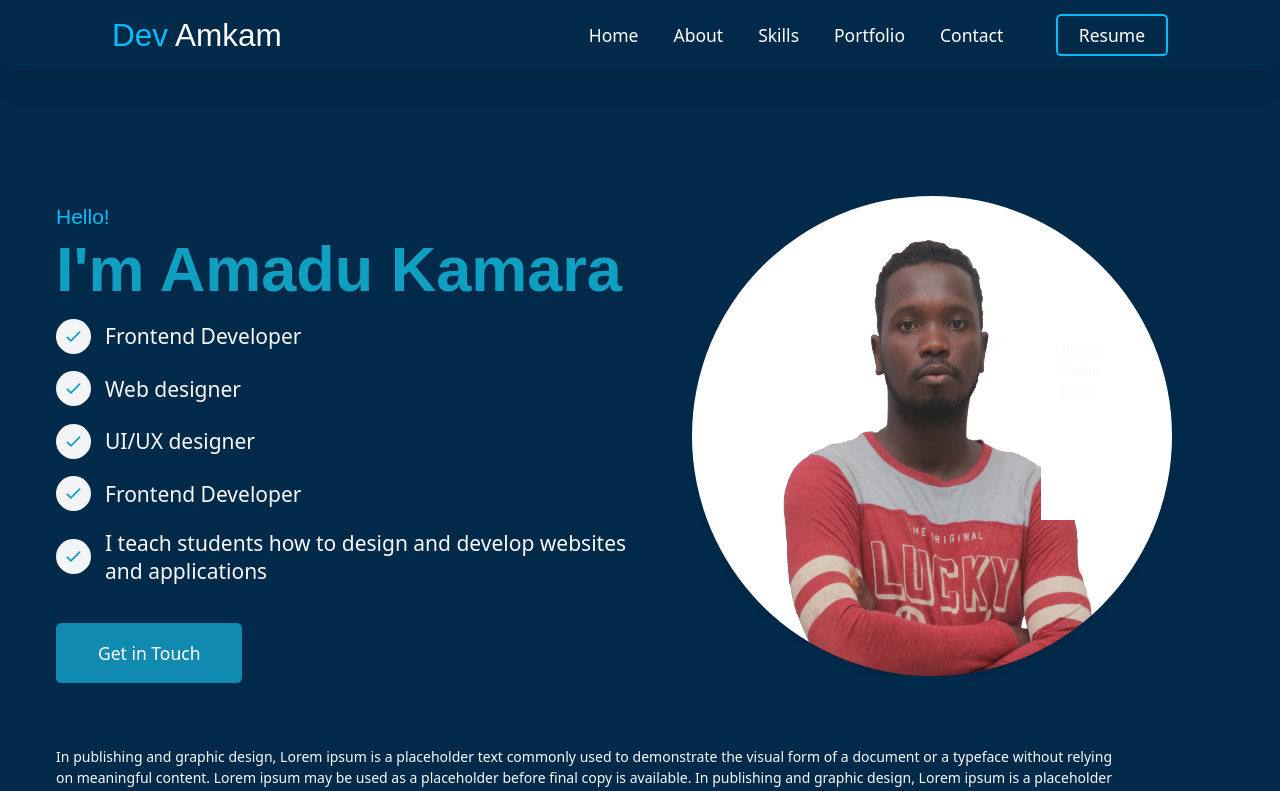
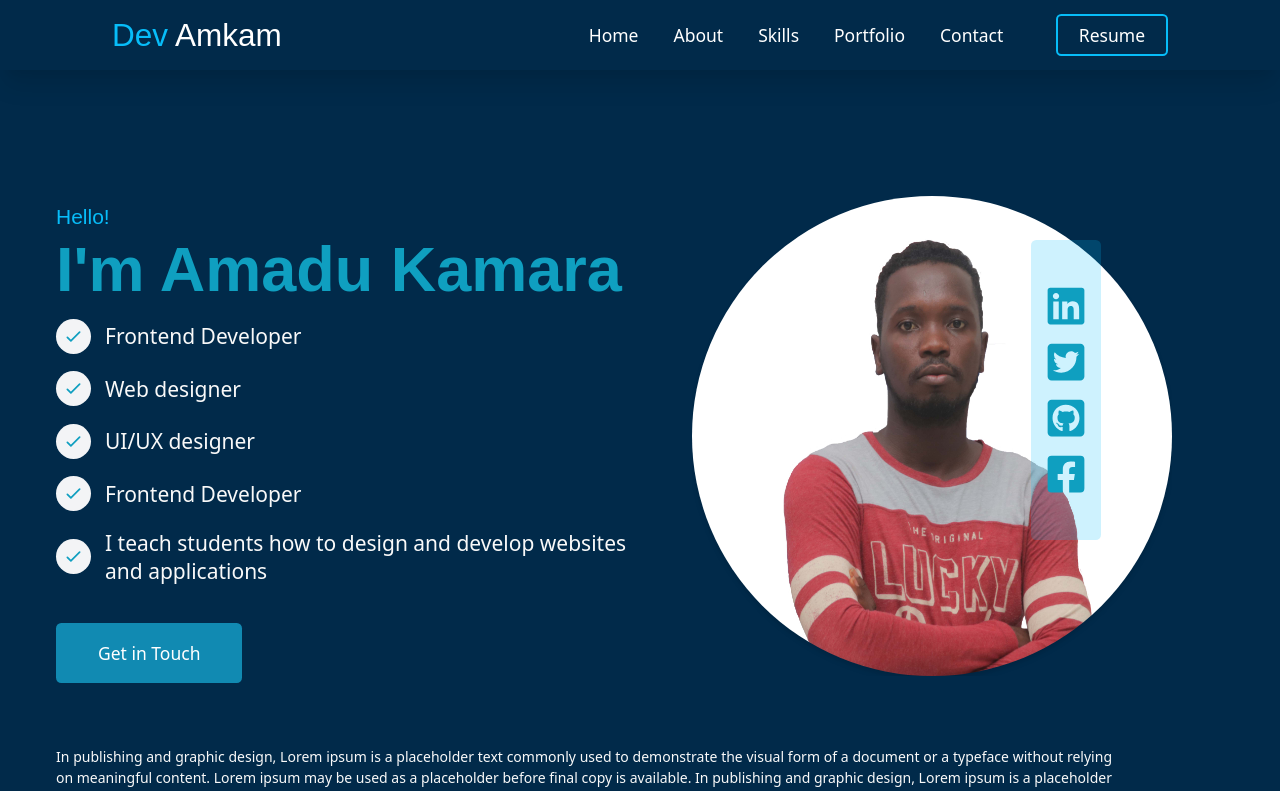
Before and after one commit to AmaduKamara/amkam, a Next.js app: page / in a window 1280 px wide. Shown: the top 791 px of the page. Built offline with nearby package versions, Linux system fonts and the light colour scheme.

Commit message:
Worked on the social media links

```diff
--- a/pages/index.js
+++ b/pages/index.js
@@ -3,6 +3,7 @@ import Image from "next/image";
 
 import heroImage from "../public/images/Amadu Kamara.jpg";
 import Check from "../styles/components/icons/Check";
+import Navbar from "../styles/components/Navbar/Navbar";
 
 export default function Home() {
   return (
--- a/styles/components/Layout.jsx
+++ b/styles/components/Layout.jsx
@@ -1,14 +1,54 @@
 import React from "react";
-import Header from "./Header";
+import Link from "next/link";
+import Navbar from "./Navbar/Navbar";
+
+import {
+  FaLinkedin,
+  FaTwitterSquare,
+  FaFacebookSquare,
+  FaGithubSquare,
+} from "react-icons/fa";
 
 const Layout = ({ children }) => {
   return (
     <div>
-      <Header />
+      <Navbar />
+      {/* <Header /> */}
       <main className="container mx-auto px-16 layout-main">
         <div>{children}</div>
-        <div className="social-medias">
-          <h1>Social Media Icons</h1>
+        <div className="social-medias rounded-md flex justify-center items-center">
+          <ul>
+            <li>
+              <Link href="https://www.linkedin.com/in/amadu-kamara-3b60a25b/">
+                <a target="_blank">
+                  <FaLinkedin className="text-5xl h-text-color" />
+                </a>
+              </Link>
+            </li>
+            <li className="mt-4">
+              {" "}
+              <Link href="https://twitter.com/home">
+                <a target="_blank">
+                  <FaTwitterSquare className="text-5xl h-text-color" />
+                </a>
+              </Link>
+            </li>
+            <li className="mt-4">
+              <Link href="https://github.com/AmaduKamara">
+                <a target="_blank">
+                  <FaGithubSquare className="text-5xl h-text-color" />
+                </a>
+              </Link>
+            </li>
+            <li className="mt-4">
+              {" "}
+              <Link href="https://www.facebook.com/">
+                <a target="_blank">
+                  <FaFacebookSquare className="text-5xl h-text-color" />
+                </a>
+              </Link>
+            </li>
+          </ul>
         </div>
       </main>
     </div>
--- /dev/null
+++ b/styles/components/Navbar/Navbar.js
@@ -0,0 +1,64 @@
+import React from "react";
+import Link from "next/link";
+// import {Menu} from "../icons/Menu";
+
+const Navbar = () => {
+  return (
+    <div className="bg-primary px-16 py-5 shadow-xl sticky top-0 z-50">
+      <div className="container mx-auto px-16 flex justify-between items-center">
+        <h1 className="text-white text-4xl">
+          <span className="logo-text">Dev</span> Amkam
+        </h1>
+        <nav>
+          <ul className="flex items-center">
+            <li className="mx-5">
+              <Link href="/">
+                <a className="text-white text-xl hover:text-blue-400 transition duration-500 ease-in-out transform hover:-translate-y-1 hover:scale-110">
+                  Home
+                </a>
+              </Link>
+            </li>
+            <li className="mx-5">
+              <Link href="/">
+                <a className="text-white text-xl hover:text-blue-400 transition duration-500 ease-in-out transform hover:-translate-y-1 hover:scale-110">
+                  About
+                </a>
+              </Link>
+            </li>
+            <li className="mx-5">
+              <Link href="/">
+                <a className="text-white text-xl hover:text-blue-400 transition duration-500 ease-in-out transform hover:-translate-y-1 hover:scale-110">
+                  Skills
+                </a>
+              </Link>
+            </li>
+            <li className="mx-5">
+              <Link href="/">
+                <a className="text-white text-xl hover:text-blue-400 transition duration-500 ease-in-out transform hover:-translate-y-1 hover:scale-110">
+                  Portfolio
+                </a>
+              </Link>
+            </li>
+            <li className="mx-5">
+              <Link href="/">
+                <a className="text-white text-xl hover:text-blue-400 transition duration-500 ease-in-out transform hover:-translate-y-1 hover:scale-110">
+                  Contact
+                </a>
+              </Link>
+            </li>
+            <li className="ml-10">
+              <Link href="/">
+                <a className="text-white text-xl btn-border rounded-md py-2 px-6 transition duration-500 ease-in-out hover:bg-blue-400 transform hover:-translate-y-1 hover:scale-110">
+                  Resume
+                </a>
+              </Link>
+            </li>
+          </ul>
+        </nav>
+      </div>
+      {/* <Menu className="mobile-menu" /> */}
+    </div>
+  );
+};
+
+export default Navbar;
--- /dev/null
+++ b/styles/components/icons/Menu.jsx
@@ -0,0 +1,22 @@
+import React from "react";
+
+const Menu = () => {
+  return (
+    <svg
+      className="w-6 h-6"
+      fill="none"
+      stroke="currentColor"
+      viewBox="0 0 24 24"
+      xmlns="http://www.w3.org/2000/svg"
+    >
+      <path
+        strokeLinecap="round"
+        strokeLinejoin="round"
+        strokeWidth="2"
+        d="M4 6h16M4 12h16M4 18h16"
+      ></path>
+    </svg>
+  );
+};
+
+export default Menu;
--- a/styles/globals.css
+++ b/styles/globals.css
@@ -64,18 +64,45 @@ h6 {
 }
 
 /* Fixed Social Media Styles */
-.layout-main{
+.layout-main {
   position: relative;
 }
 
-.social-medias{
-  width: 60px;
-  height: 200px;
-  background: #fff;
-  padding: 20px;
+.social-medias {
+  width: 70px;
+  height: 300px;
+  background: #07bcf932;
   position: absolute;
-  top: 40%;
+  top: 30%;
   right: 0;
   margin-right: 14%;
   position: fixed;
 }
+
+/* Responsive Navbar */
+.mobile-menu {
+  display: none;
+}
+
+.nav-menu {
+  display: flex;
+  align-items: center;
+  list-style: none;
+  text-align: center;
+  margin-right: -22px;
+}
+
+@media (max-width: 768px) {
+  .mobile-menu {
+    display: block;
+    position: absolute;
+    top: 0;
+    right: 0;
+    transform: translate(-100% - 60%);
+    font-size: 1.8rem;
+    cursor: pointer;
+  }
+  .nav-menu {
+    display: none;
+  }
+}
```
